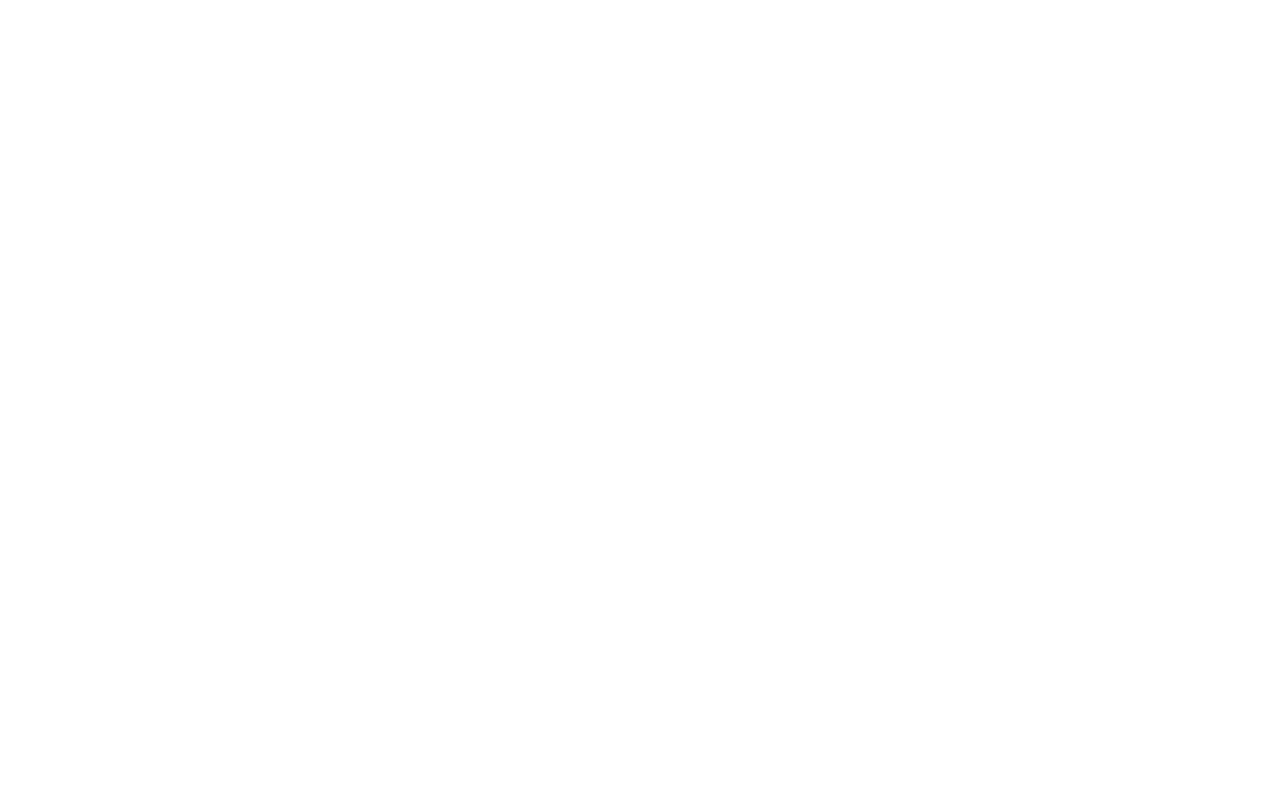
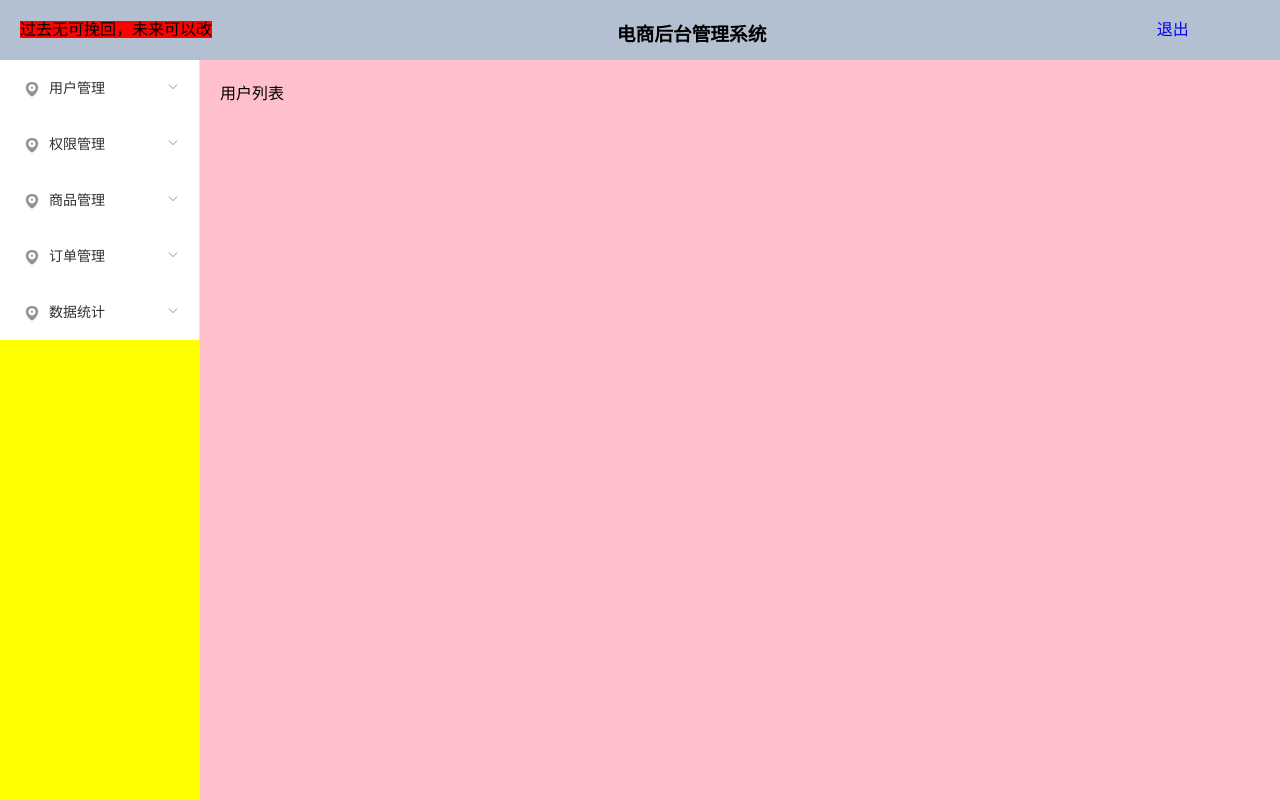
Before and after one commit to Zhuhaoran111/project-web, a Vue app: page /#/users in a window 1280 px wide. Built offline with nearby package versions, Linux system fonts and the light colour scheme; the HTML template or start-up script is replaced by a standard one.

Commit message:
用户路由配置

```diff
--- a/src/components/home/home.vue
+++ b/src/components/home/home.vue
@@ -23,8 +23,10 @@
     </el-header>
     <el-container>
       <el-aside class="aside" width="200px">
-        <!-- 只保持一个子菜单展开 -->
-        <el-menu :unique-opened="true">
+        <!--:unique-opened="true"------- 只保持一个子菜单展开
+        :router="true"------开启路由模式
+        -->
+        <el-menu :unique-opened="true" :router="true">
           <!-- 这里的index主要是控制打开，如果都一样，则打开一个全部都会展开 -->
           <el-submenu index="1">
             <template slot="title">
@@ -32,7 +34,7 @@
               <span>用户管理</span>
             </template>
 
-            <el-menu-item index="1-1">
+            <el-menu-item index="users">
               <i class="el-icon-s-custom"></i>
               <span>用户列表</span>
             </el-menu-item>
@@ -103,7 +105,12 @@
           </el-submenu>
         </el-menu>
       </el-aside>
-      <el-main class="main">Main</el-main>
+      <el-main class="main">
+        <!-- home.vue这里开启路由模式，index的值->path的值 -->
+        <!--  home.vue main-> router-view-->
+        <!-- router/index.js 在home中children配置users路由 -->
+        <router-view></router-view>
+      </el-main>
     </el-container>
   </el-container>
 </template>
--- /dev/null
+++ b/src/components/users/users.vue
@@ -0,0 +1,10 @@
+<template>
+  <div>用户列表</div>
+</template>
+
+<script>
+export default {};
+</script>
+
+<style>
+</style>
--- a/src/router/index.js
+++ b/src/router/index.js
@@ -4,6 +4,7 @@
 //配置路由,每写一个组组件只要是跳转都要配置如意欧
 import Login from '@/components/login/login.vue'
 import Home from '@/components/home/home.vue'
+import Users from '@/components/users/users.vue'
 
 Vue.use(Router)
 
@@ -15,8 +16,13 @@
 
     },
     {
+        /* 问题：这里的path为什么是/????????? */
         name: 'home',
         path: '/',
         component: Home,
+        /* 这里配置在home出现之后，users */
+        children: [
+            { name: 'users', path: 'users', component: Users }
+        ]
     }]
 })
```
